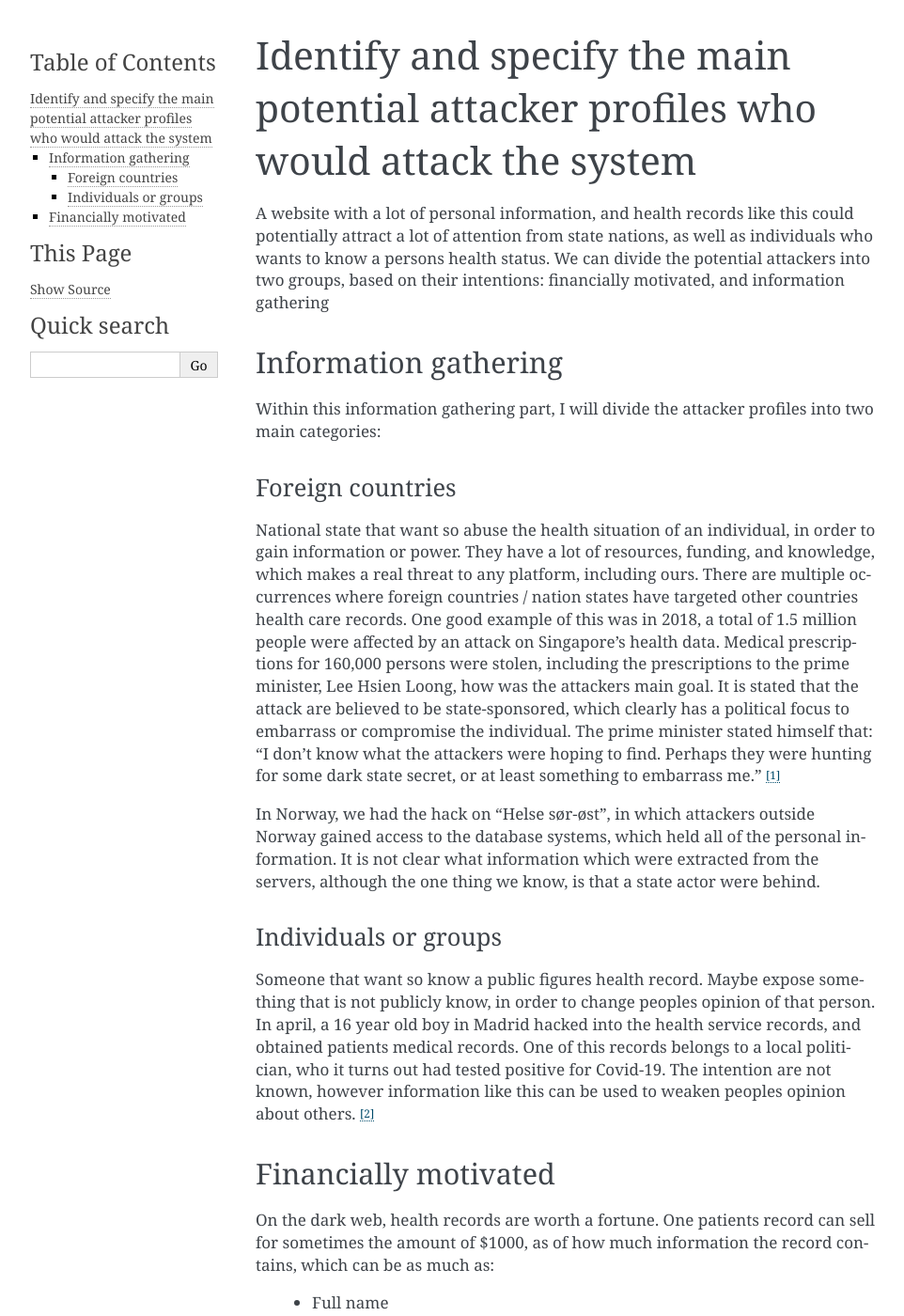
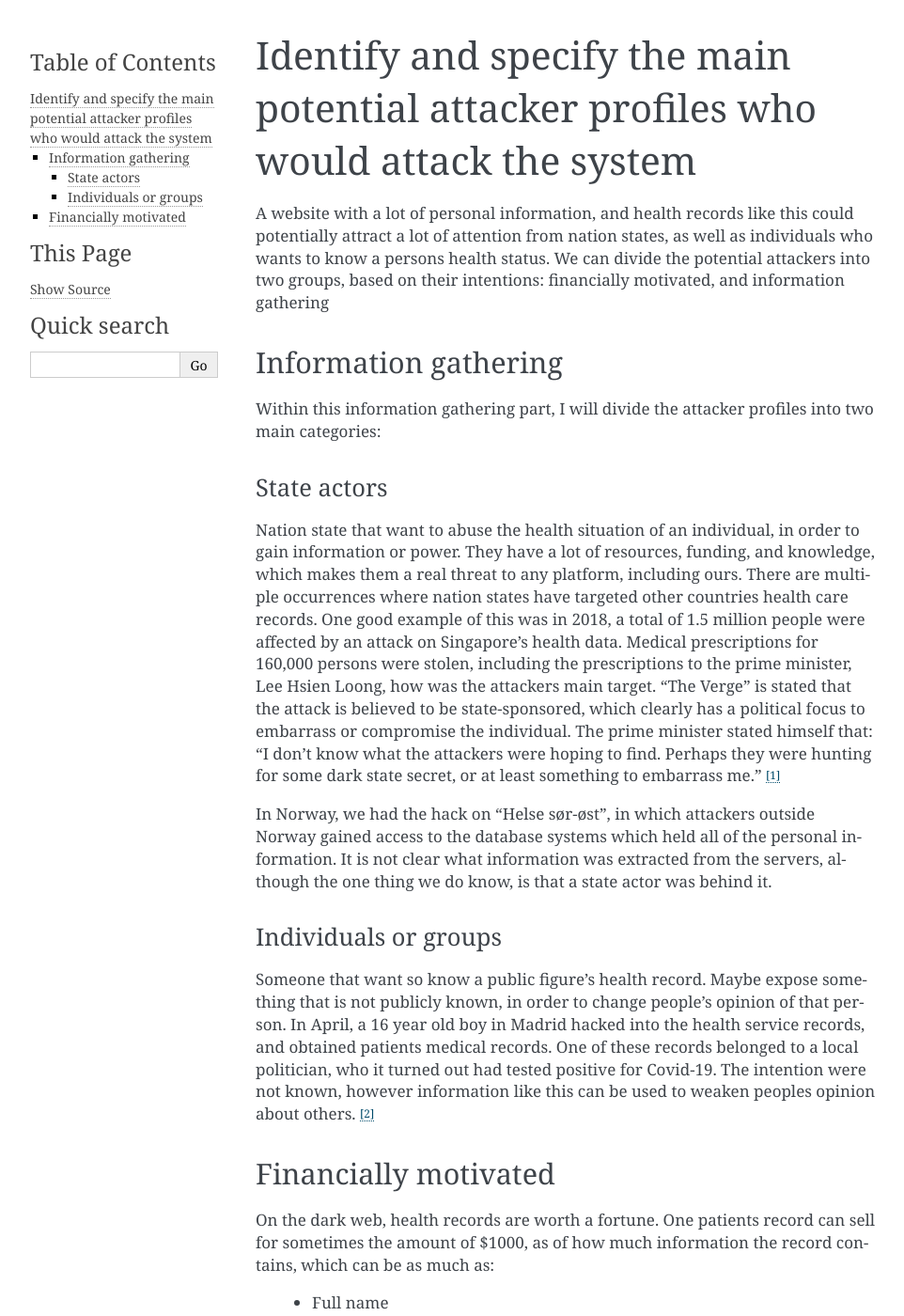
Before and after one commit to SteinarVrenne/school_imt3501, a Sphinx documentation site: the page built from Task 1/source/pages/04d_Attacker_Profiles.rst, in a window 1280 px wide and 1400 px high. Shown: the whole window at 94% size, without its empty margins (148-1110 px from the left). Built offline with Sphinx 7.4.7, drawn with Linux system fonts in a browser that asks for light colours.

Commit message:
4d: skrivefeil

```diff
--- a/Task 1/source/pages/04d_Attacker_Profiles.rst
+++ b/Task 1/source/pages/04d_Attacker_Profiles.rst
@@ -2,7 +2,7 @@ Identify and specify the main potential attacker profiles who would attack the s
 -------------------------------------------------------------------------------------
 
 A website with a lot of personal information, and health records like this could
-potentially attract a lot of attention from state nations, as well as individuals who
+potentially attract a lot of attention from nation states, as well as individuals who
 wants to know a persons health status. We can divide the potential attackers
 into two groups, based on their intentions: financially motivated, and
 information gathering
@@ -13,17 +13,17 @@ Information gathering
 Within this information gathering part, I will divide the attacker profiles into
 two main categories:
 
-Foreign countries
-~~~~~~~~~~~~~~~~~~~
-National state that want so abuse the health situation of an individual, in
+State actors
+~~~~~~~~~~~~
+Nation state that want to abuse the health situation of an individual, in
 order to gain information or power. They have a lot of resources, funding, and
-knowledge, which makes a real threat to any platform, including ours. There are
-multiple occurrences where foreign countries / nation states have targeted other
+knowledge, which makes them a real threat to any platform, including ours. There are
+multiple occurrences where nation states have targeted other
 countries health care records. One good example of this was in 2018, a total of
 1.5 million people were affected by an attack on Singapore’s health data.
 Medical prescriptions for 160,000 persons were stolen, including the
 prescriptions to the prime minister, Lee Hsien Loong, how was the attackers main
-goal. It is stated that the attack are believed to be state-sponsored, which
+target. "The Verge" is stated that the attack is believed to be state-sponsored, which
 clearly has a political focus to embarrass or compromise the individual. The
 prime minister stated himself that: "I don’t know what the attackers were hoping
 to find. Perhaps they were hunting for some dark state secret, or at least
@@ -33,18 +33,18 @@ something to embarrass me." [1]_
 
 
 In Norway, we had the hack on "Helse sør-øst", in which attackers outside Norway
-gained access to the database systems, which held all of the personal
-information. It is not clear what information which were extracted from the servers,
-although the one thing we know, is that a state actor were behind.
+gained access to the database systems which held all of the personal
+information. It is not clear what information was extracted from the servers,
+although the one thing we do know, is that a state actor was behind it.
 
 Individuals or groups
 ~~~~~~~~~~~~~~~~~~~~~
 
-Someone that want so know a public figures health record. Maybe expose something
-that is not publicly know, in order to change peoples opinion of that person. In
-april, a 16 year old boy in Madrid hacked into the health service records, and
-obtained patients medical records. One of this records belongs to a local
-politician, who it turns out had tested positive for Covid-19. The intention are
+Someone that want so know a public figure's health record. Maybe expose something
+that is not publicly known, in order to change people's opinion of that person. In
+April, a 16 year old boy in Madrid hacked into the health service records, and
+obtained patients medical records. One of these records belonged to a local
+politician, who it turned out had tested positive for Covid-19. The intention were
 not known, however information like this can be used to weaken peoples opinion
 about others. [2]_
 
```
